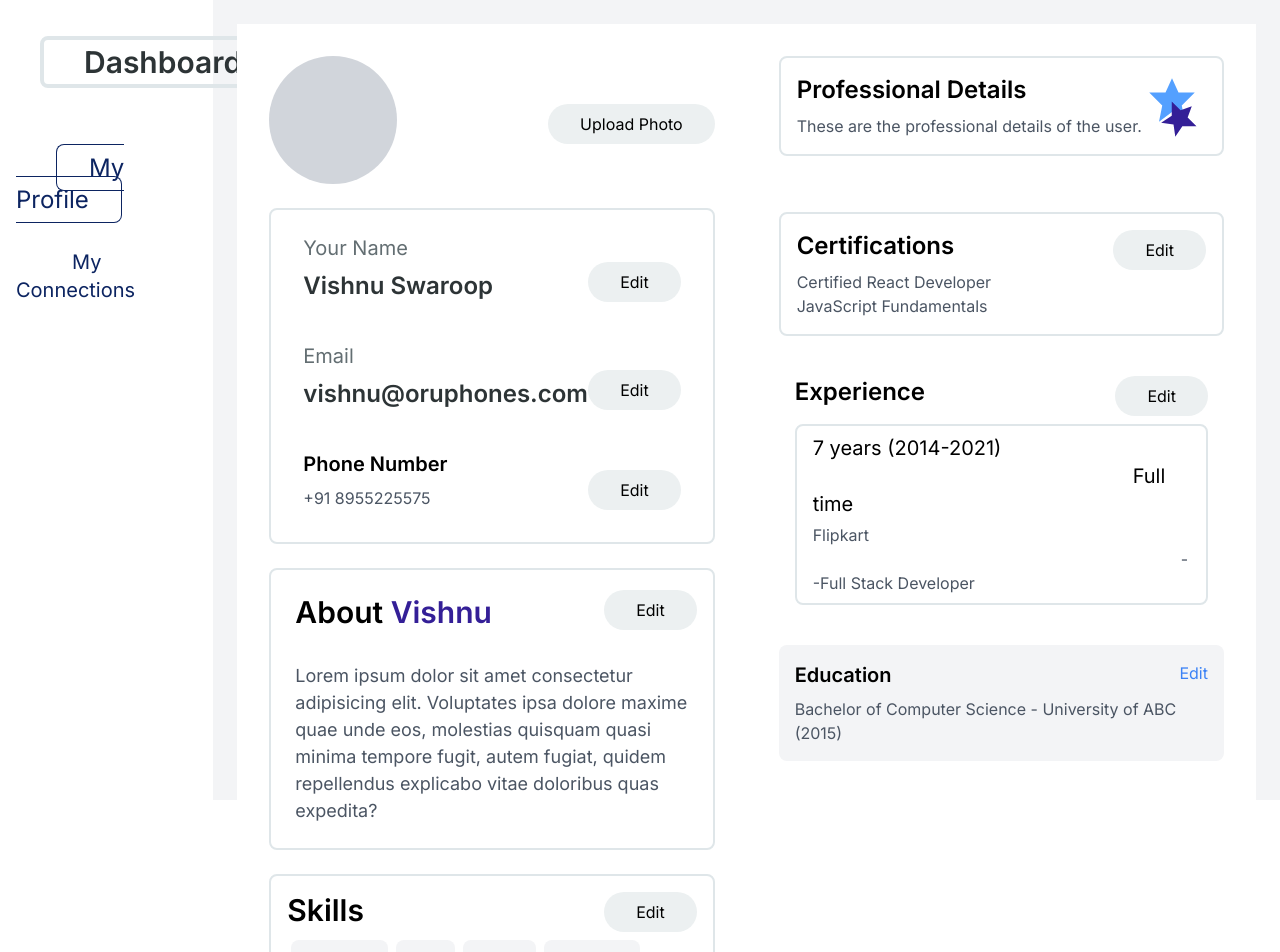
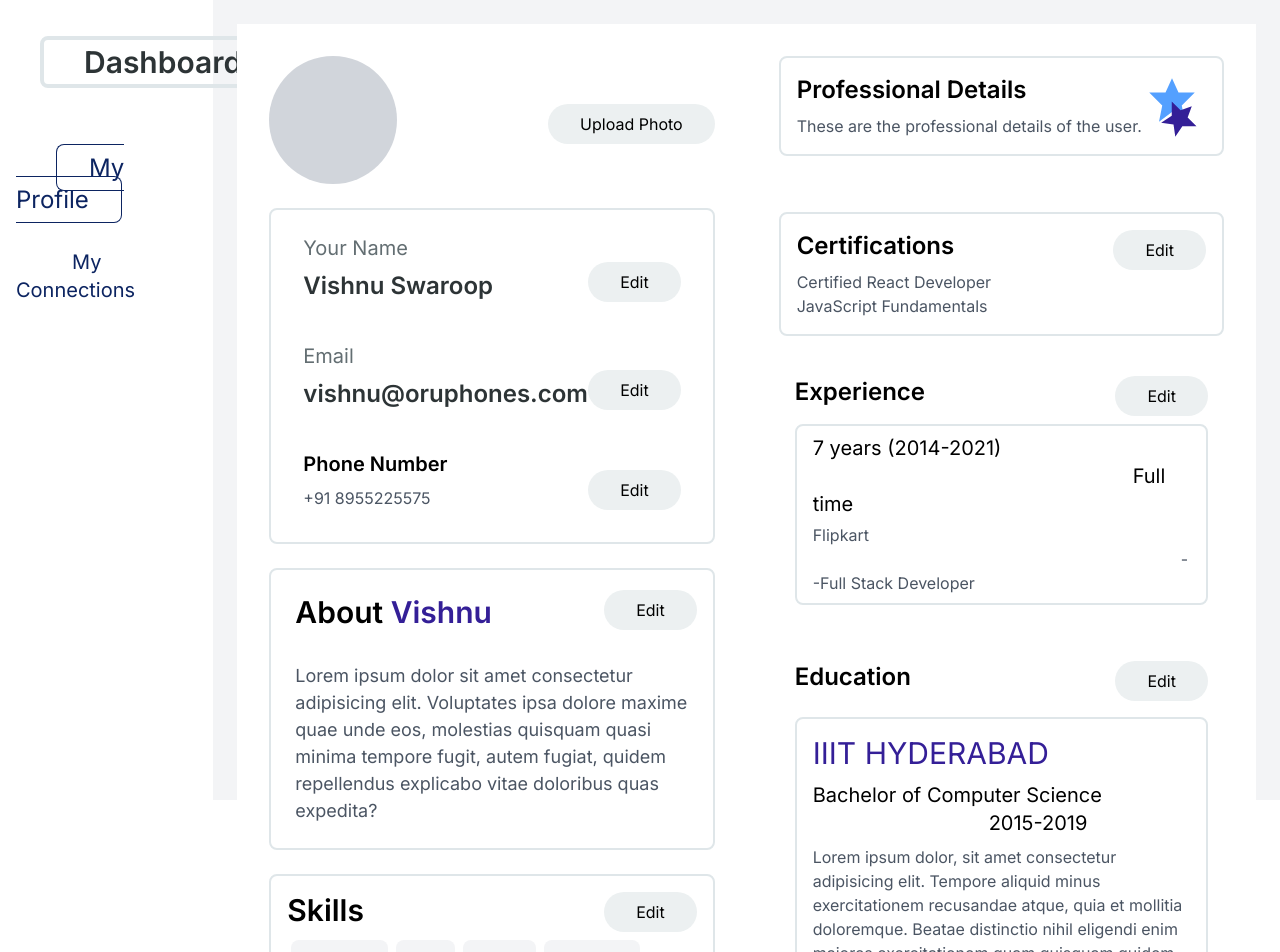
Before and after one commit to Aryan123-rgb/User-profile-page, a Next.js app: page /profile/1 in a window 1280 px wide. Shown: the top 952 px of the page. Built offline with nearby package versions, Linux system fonts and the light colour scheme.

Commit message:
fixed the alignment of grid

```diff
--- a/components/Profile.jsx
+++ b/components/Profile.jsx
@@ -156,9 +156,13 @@ export default function Profile() {
           <div className="bg-white p-4 relative mb-6">
             <h3 className="text-2xl font-semibold mb-2">Experience</h3>
             <div className="border-2 border-[#dfe6e9] rounded-lg p-2 px-4 mt-4">
-              <p className="text-black font-[400] text-xl mb-[5px]">7 years  (2014-2021) <span className="ml-80">Full time</span>
+              <p className="text-black font-[400] text-xl mb-[5px]">
+                7 years (2014-2021) <span className="ml-80">Full time</span>
               </p>
-              <p className="text-gray-600 ">Flipkart <span className="ml-[23rem]">--Full Stack Developer</span></p>
+              <p className="text-gray-600 ">
+                Flipkart{" "}
+                <span className="ml-[23rem]">--Full Stack Developer</span>
+              </p>
             </div>
             <button className="absolute right-4 top-4 text-black bg-[#ecf0f1] py-2 px-8 rounded-[2rem]">
               Edit
@@ -166,12 +170,21 @@ export default function Profile() {
           </div>
 
           {/* Education */}
-          <div className="bg-gray-100 p-4 rounded-lg relative">
-            <h3 className="text-xl font-semibold mb-2">Education</h3>
-            <p className="text-gray-600">
-              Bachelor of Computer Science - University of ABC (2015)
-            </p>
-            <button className="absolute right-4 top-4 text-blue-500 hover:text-blue-600">
+          <div className="bg-white p-4 relative mb-6">
+            <h3 className="text-2xl font-semibold mb-2">Education</h3>
+            <div className="border-2 border-[#dfe6e9] rounded-lg p-4 px-4 mt-6">
+              <p className="text-[#341f97] font-[400] text-3xl mb-[10px]">
+                IIIT HYDERABAD
+              </p>
+              <p className="text-black text-xl">
+                Bachelor of Computer Science{" "}
+                <span className="ml-44">2015-2019</span>{" "}
+              </p>
+              <p className="text-gray-600 mt-2">
+                Lorem ipsum dolor, sit amet consectetur adipisicing elit. Tempore aliquid minus exercitationem recusandae atque, quia et mollitia doloremque. Beatae distinctio nihil eligendi enim maiores exercitationem quam quisquam quidem aliquid repellendus?
+              </p>
+            </div>
+            <button className="absolute right-4 top-4 text-black bg-[#ecf0f1] py-2 px-8 rounded-[2rem]">
               Edit
             </button>
           </div>
```
